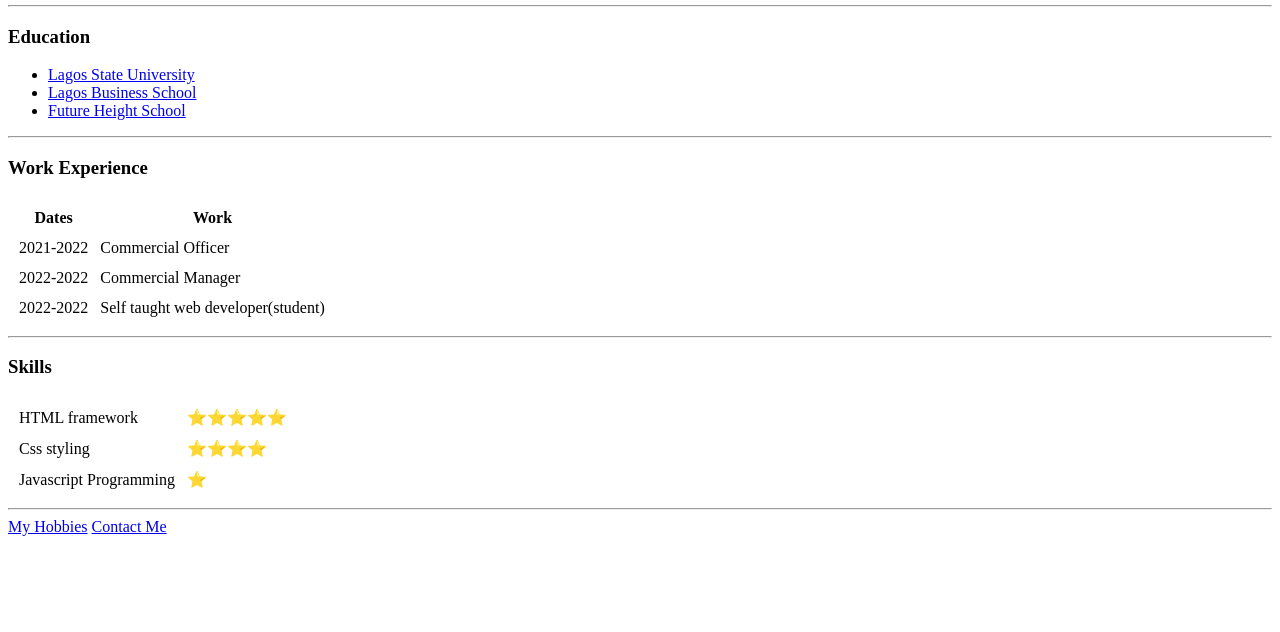
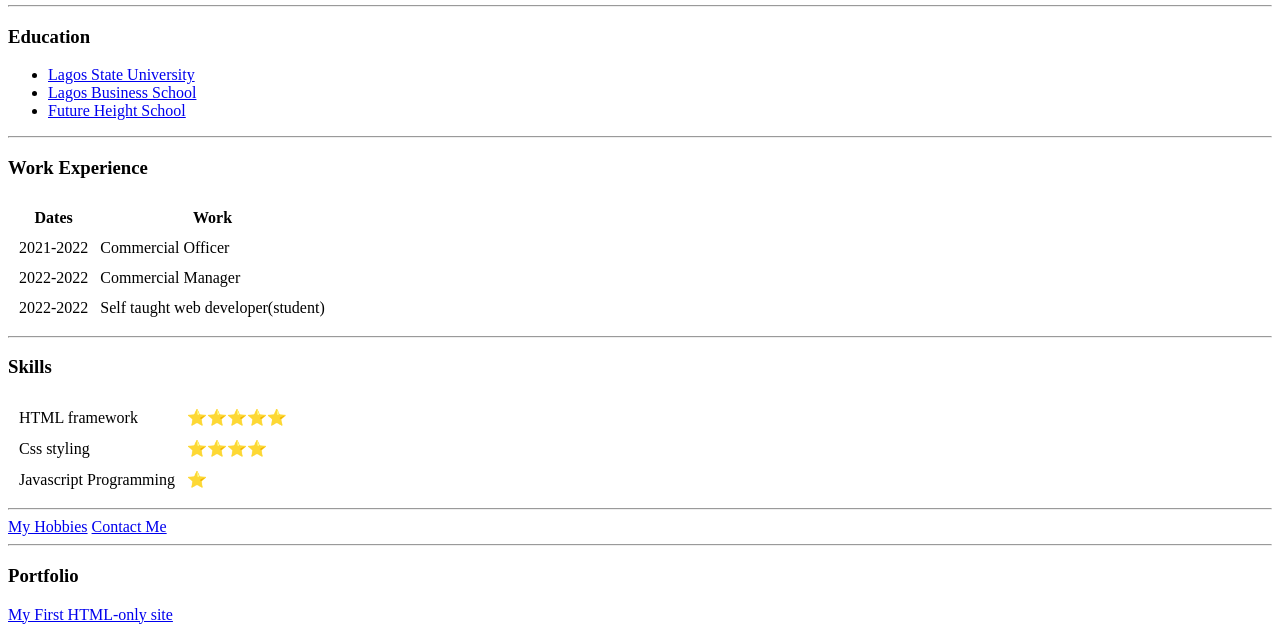
Before and after one commit to Taiwo-art/CV, a plain HTML site: page index.html in a window 1280 px wide. Shown: the part 202-834 px from the top of the page. Before the commit the page ends 800 px from the top, so only its background shows below. Drawn offline with Linux system fonts and the light colour scheme.

Commit message:
Update index.html-line 68-90

```diff
--- a/index.html
+++ b/index.html
@@ -65,6 +65,9 @@
     <hr>
     <a href="hobbies.html">My Hobbies</a>
     <a href="contact.html">Contact Me</a>
+    <hr>
+    <h3>Portfolio</h3>
+    <a href=https://taiwo-art.github.io/CV/>My First HTML-only site</a>
   </body>
 
   </html>
```
